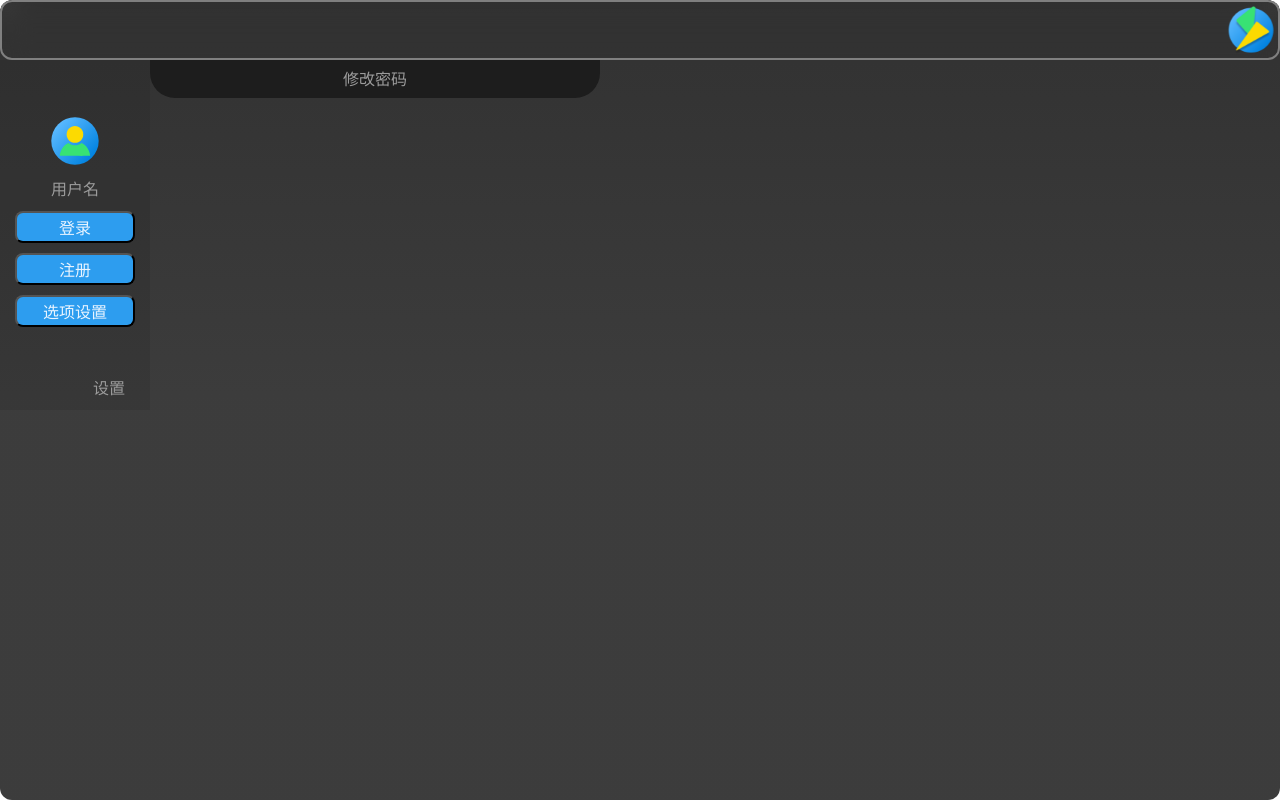
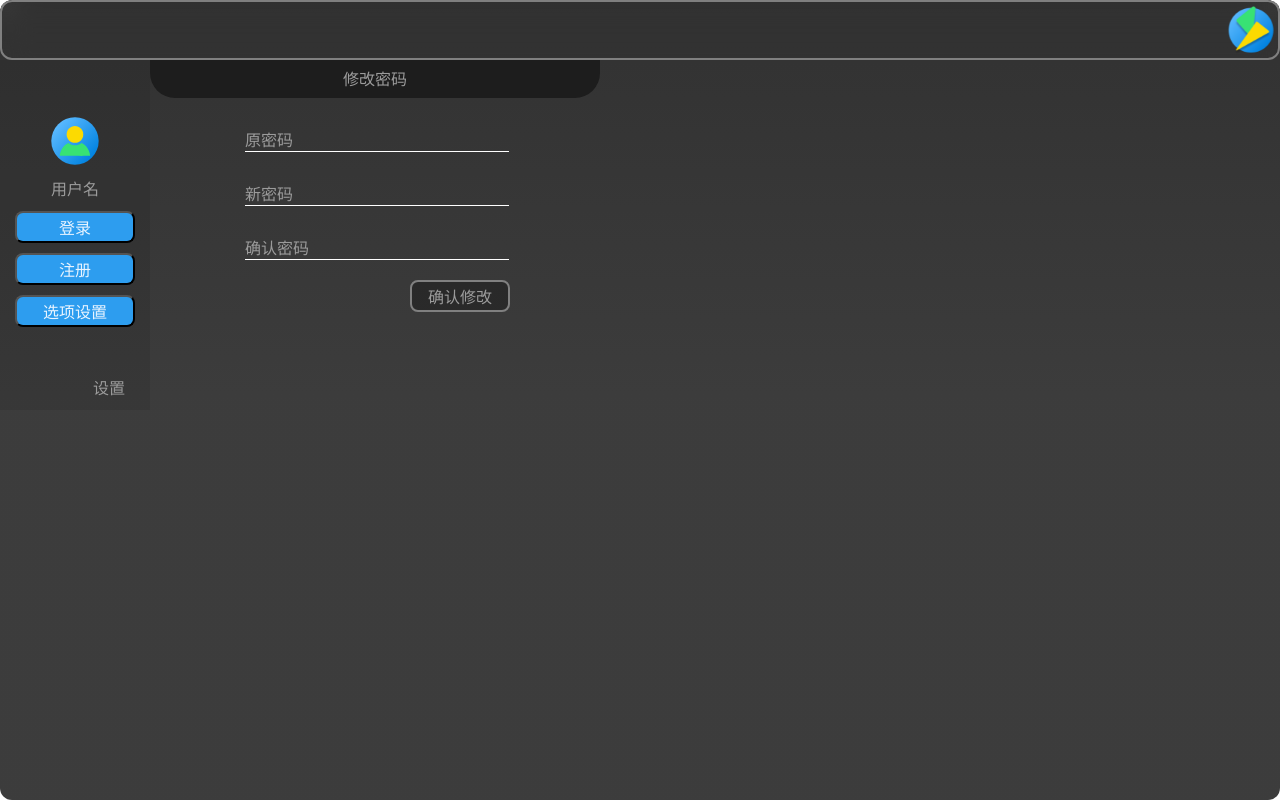
Before and after one commit to DWHengr/flash, a React (Vite) app: page /personal/changepassword in a window 1280 px wide. Built offline with nearby package versions, Linux system fonts and the light colour scheme.

Commit message:
fix: modify ChangePassword page

```diff
--- a/src/pages/PersonalSetting/ChangePassword/index.css
+++ b/src/pages/PersonalSetting/ChangePassword/index.css
@@ -0,0 +1,12 @@
+.change-pwd-box {
+  margin-top: 20px;
+  display: flex;
+  flex-direction: column;
+  align-items: center;
+}
+
+.change-pwd-option {
+  width: 270px;
+  display: flex;
+  justify-content: flex-end;
+}
--- a/src/pages/PersonalSetting/ChangePassword/index.jsx
+++ b/src/pages/PersonalSetting/ChangePassword/index.jsx
@@ -1,14 +1,59 @@
 import "./index.css";
 import { useState } from "react";
+import FlahsInput from "../../../components/FlashInput";
 export default function ChangePassword() {
+
+  const [pwdinfo, setPwdinfo] = useState({
+    oldPassword: "",
+    newPassword: "",
+    confirmPassword: "",
+  });
+
+  const pwdinfoHandleChange = (event) => {
+    const { name, value } = event.target;
+    setPwdinfo({ ...userinfo, [name]: value });
+  };
 
   return (
     <div>
       <div className="option-bar">
         <div>修改密码</div>
       </div>
-      <div className={"center-box"}>
-
+      <div className={"change-pwd-box"}>
+      <FlahsInput
+          width={260}
+          type="text"
+          name="oldPassword"
+          vlaue={pwdinfo.oldPassword}
+          onChange={pwdinfoHandleChange}
+        >
+          原密码
+        </FlahsInput>
+        <FlahsInput
+          width={260}
+          type="text"
+          name="newPassword"
+          vlaue={pwdinfo.newPassword}
+          onChange={pwdinfoHandleChange}
+        >
+          新密码
+        </FlahsInput>
+        <FlahsInput
+          width={260}
+          type="text"
+          name="confirmPassword"
+          vlaue={pwdinfo.newPassword}
+          onChange={pwdinfoHandleChange}
+        >
+          确认密码
+        </FlahsInput>
+        <div>
+        <div className="change-pwd-option">
+        <button style={{width:"100px"}} className="minor-button">
+                确认修改
+              </button>
+          </div>
+        </div>
       </div>
     </div>
   );
```
